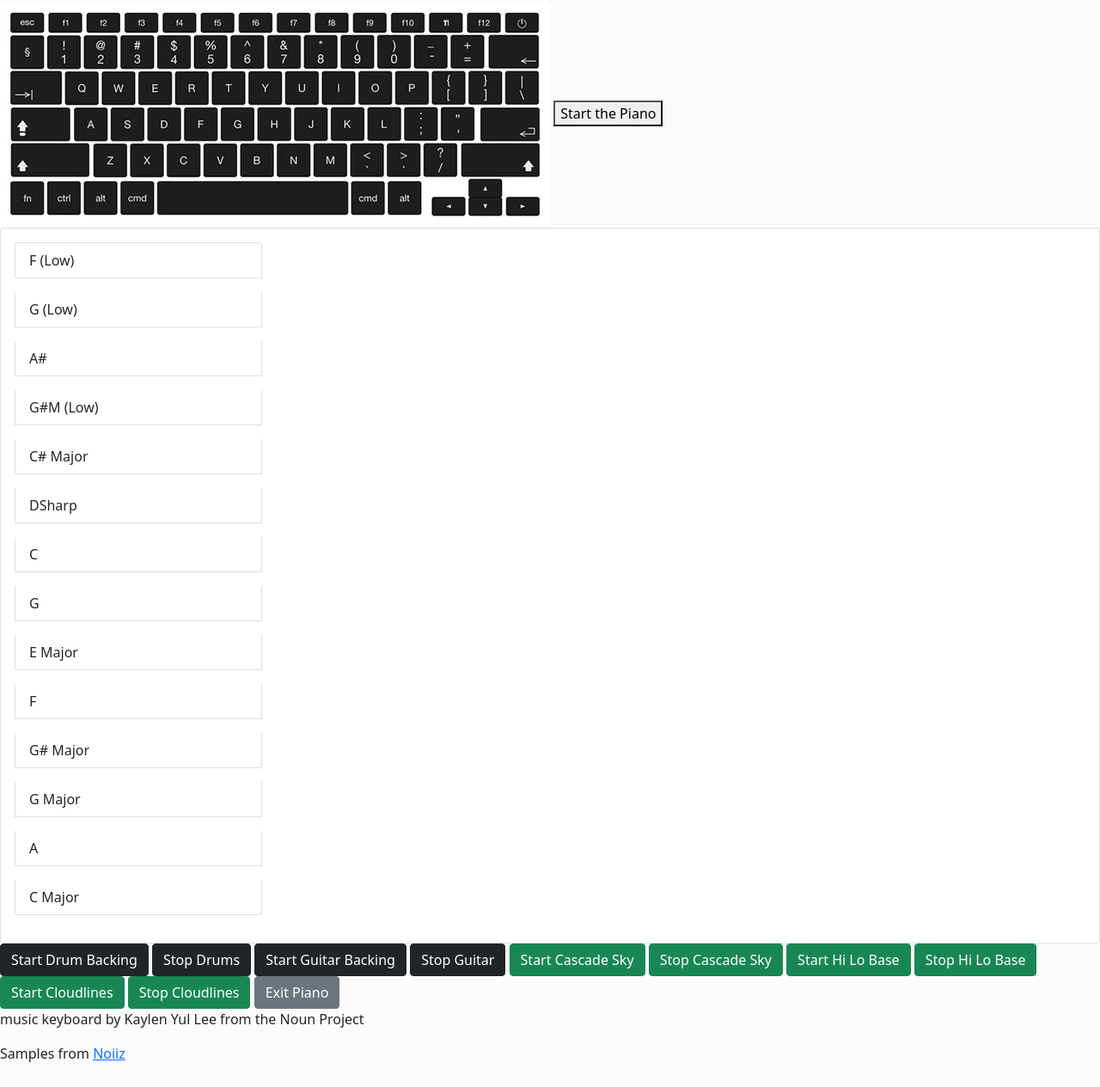
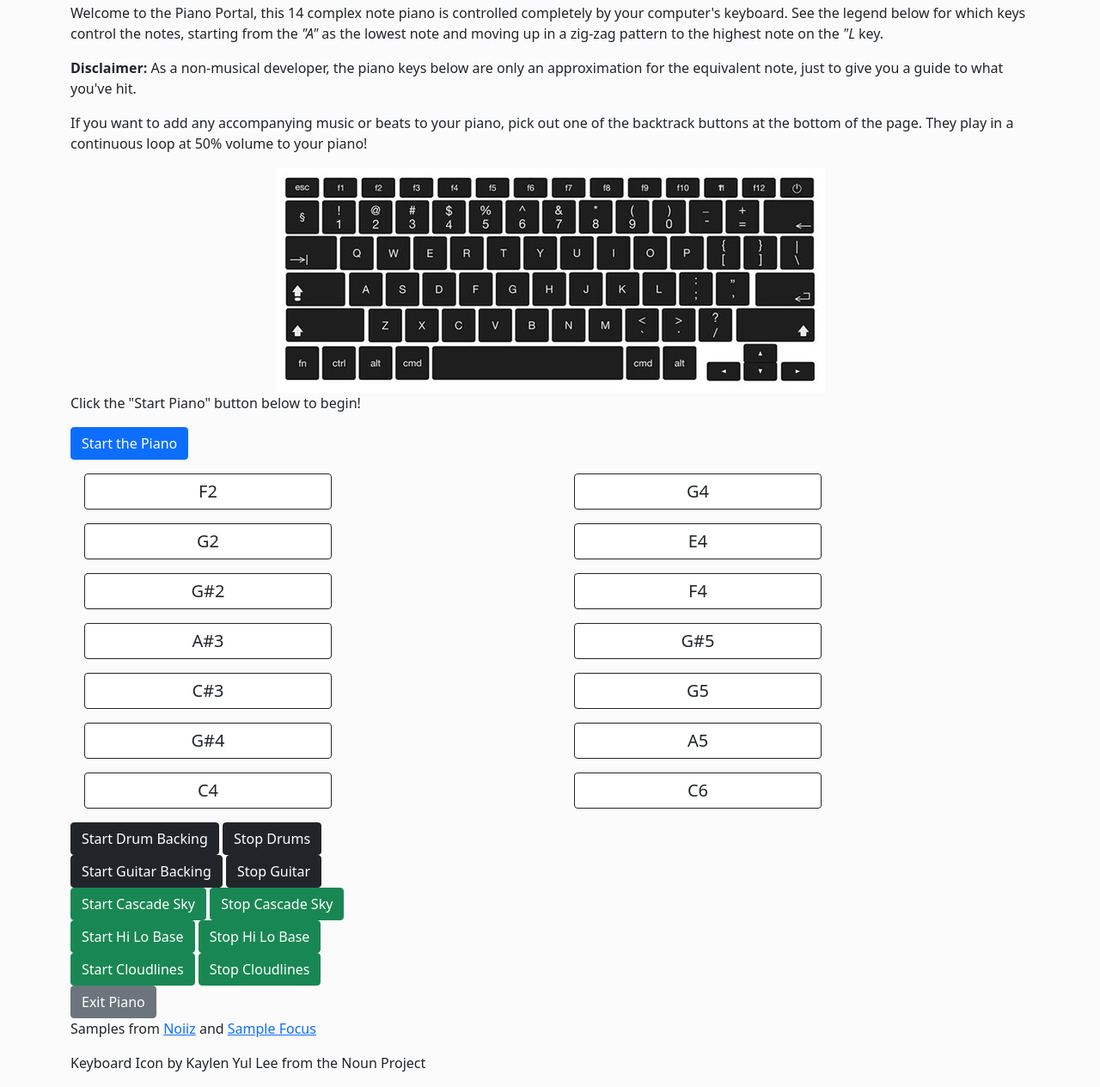
Before and after one commit to KSFlynn007/exit-strategy, a website: page index.html in a window 1280 px wide. Shown: the part 53-1318 px from the top of the page at 86% size. Drawn offline with nearby package versions, Linux system fonts and the light colour scheme.

Commit message:
updated content
added new tile names
added description
commented in auto-close
reordered a couple of keys on scale
added some basic bootstrap styling

```diff
--- a/index.html
+++ b/index.html
@@ -11,62 +11,112 @@
 </head>
 
 <body>
-    <header>
-        <h1>Piano</h1>
-    </header>
-    <img src="/img/laptop-keys.jpg" alt="computerKey-guide">
+    <div class="container">
+        <h1>Piano Portal</h1>
+        <p class="intro">Welcome to the Piano Portal, this 14 complex note piano is controlled completely by your computer's keyboard.
+            See the legend below for which keys control the notes, starting from the <em>"A"</em> as the lowest note and moving up in a zig-zag
+            pattern to the highest note on the <em>"L</em> key.
+        </p>
 
-    <button onclick="playPiano()">Start the Piano</button>
+        <p class="intro"><span style="font-weight: bold;">Disclaimer:</span> As a non-musical developer, the piano keys below are only an approximation for the equivalent note, just to
+            give you a guide to what you've hit.</p>
 
-    <div class="card">
-        <ul class="list-group m-3" style="width: 18rem;">
-            <li class="list-group-item mb-3" id="sat-FLow">
-                F (Low)
-            </li>
-            <li class="list-group-item mb-3" id="sat-GLow">
-                G (Low)
-            </li>
-            <li class="list-group-item mb-3" id="sat-ASharp">
-                A#
-            </li>
-            <li class="list-group-item mb-3" id="sat-GSharpMLow">
-                G#M (Low)
-            </li>
-            <li class="list-group-item mb-3" id="sat-CSharpM">
-                C# Major
-            </li>
-            <li class="list-group-item mb-3" id="sat-DSharp">
-                DSharp
-            </li>
-            <li class="list-group-item mb-3" id="sat-C">
-                C
-            </li>
-            <li class="list-group-item mb-3" id="sat-G">
-                G
-            </li>
-            <li class="list-group-item mb-3" id="sat-Em">
-                E Major
-            </li>
-            <li class="list-group-item mb-3" id="sat-F">
-                F
-            </li>
-            <li class="list-group-item mb-3" id="sat-GSharpM">
-                G# Major
-            </li>
-            <li class="list-group-item mb-3" id="sat-GM">
-                G Major
-            </li>
-            <li class="list-group-item mb-3" id="sat-A">
-                A
-            </li>
-            <li class="list-group-item mb-3" id="sat-Cm">
-                C Major
-            </li>
+        <p class="intro">If you want to add any accompanying music or beats to your piano, pick out one of the backtrack buttons at the bottom of the page.
+            They play in a continuous loop at 50% volume to your piano!
+        </p>
 
-        </ul>
     </div>
 
-    <!-- add in beats with audio attribute "loop='true'" -->
+    <div class="container">
+            <img src="/img/laptop-keys.jpg" alt="computerKey-guide" class="mx-auto d-block">
+
+            <p>Click the "Start Piano" button below to begin!</p>
+            <button class="btn btn-primary" onclick="playPiano()">Start the Piano</button>
+    </div>
+
+
+    <div class="container">
+        <div class="row">
+            <!-- LOW KEYS -->
+            <div class="col">
+                <div class="card m-3 pt-2 border-dark" style="width: 18rem;" id="sat-FLow">
+                    <h5 class="card-title text-center">
+                        F2
+                    </h5>
+                </div>
+                <div class="card m-3 pt-2 border-dark" style="width: 18rem;" id="sat-GLow">
+                    <h5 class="card-title text-center">
+                        G2
+                    </h5>
+                </div>
+                <div class="card m-3 pt-2 border-dark" style="width: 18rem;" id="sat-GSharpMLow">
+                    <h5 class="card-title text-center">
+                        G#2
+                    </h5>
+                </div>
+                <div class="card m-3 pt-2 border-dark" style="width: 18rem;" id="sat-ASharp">
+                    <h5 class="card-title text-center">
+                        A#3
+                    </h5>
+                </div>
+                <div class="card m-3 pt-2 border-dark" style="width: 18rem;" id="sat-CSharpM">
+                    <h5 class="card-title text-center">
+                        C#3
+                    </h5>
+                </div>
+                <div class="card m-3 pt-2 border-dark" style="width: 18rem;" id="sat-DSharp">
+                    <h5 class="card-title text-center">
+                        G#4
+                    </h5>
+                </div>
+                <div class="card m-3 pt-2 border-dark" style="width: 18rem;" id="sat-C">
+                    <h5 class="card-title text-center">
+                        C4
+                    </h5>
+                </div>
+            </div>
+            <div class="col">
+                <!-- HI KEYS -->
+                <div class="card m-3 pt-2 border-dark" style="width: 18rem;" id="sat-G">
+                    <h5 class="card-title text-center">
+                        G4
+                    </h5>
+                </div>
+                <div class="card m-3 pt-2 border-dark" style="width: 18rem;" id="sat-Em">
+                    <h5 class="card-title text-center">
+                        E4
+                    </h5>
+                </div>
+                <div class="card m-3 pt-2 border-dark" style="width: 18rem;" id="sat-F">
+                    <h5 class="card-title text-center">
+                        F4
+                    </h5>
+                </div>
+                <div class="card m-3 pt-2 border-dark" style="width: 18rem;" id="sat-GSharpM">
+                    <h5 class="card-title text-center">
+                        G#5
+                    </h5>
+                </div>
+                <div class="card m-3 pt-2 border-dark" style="width: 18rem;" id="sat-GM">
+                    <h5 class="card-title text-center">
+                        G5
+                    </h5>
+                </div>
+                <div class="card m-3 pt-2 border-dark" style="width: 18rem;" id="sat-A">
+                    <h5 class="card-title text-center">
+                        A5
+                    </h5>
+                </div>
+                <div class="card m-3 pt-2 border-dark" style="width: 18rem;" id="sat-Cm">
+                    <h5 class="card-title text-center">
+                        C6
+                    </h5>
+                </div>
+            </div>
+        </div>
+    </div>
+
+
 
     <audio id="FLow" preload="auto">
         <source src="/spaceAndTime-wav/spaceAndTime-FLow.wav">
@@ -78,13 +128,13 @@
         </source>
         This browser does not support the HTML5 audio tag.
     </audio>
-    <audio id="ASharp" preload="auto">
-        <source src="/spaceAndTime-wav/spaceAndTime-ASharp.wav">
+    <audio id="GSharpmLow" preload="auto">
+        <source src="/spaceAndTime-wav/spaceAndTime-GSharpmLow.wav">
         </source>
         This browser does not support the HTML5 audio tag.
     </audio>
-    <audio id="GSharpmLow" preload="auto">
-        <source src="/spaceAndTime-wav/spaceAndTime-GSharpmLow.wav">
+    <audio id="ASharp" preload="auto">
+        <source src="/spaceAndTime-wav/spaceAndTime-ASharp.wav">
         </source>
         This browser does not support the HTML5 audio tag.
     </audio>
@@ -140,21 +190,38 @@
     </audio>
 
     <!-- backtracks -->
-    <container class="simple-backing">
+    <div class="container">
+        <div class="row">
+            <div class="col">
                 <button class="btn btn-dark" onclick="playDrums()">Start Drum Backing</button>
                 <button class="btn btn-dark" onclick="stopDrums()">Stop Drums</button>
+            </div>
+        </div>
+        <div class="row">
+            <div class="col">
                 <button class="btn btn-dark" onclick="playGuitar()">Start Guitar Backing</button>
                 <button class="btn btn-dark" onclick="stopGuitar()">Stop Guitar</button>
-    </container>
-
-    <container class="complex-backing">
+            </div>
+        </div>
+        <div class="row">
+            <div class="col">
                 <button class="btn btn-success" onclick="playCascadeSky()">Start Cascade Sky</button>
                 <button class="btn btn-success" onclick="stopCascadeSky()">Stop Cascade Sky</button>
+            </div>
+        </div>
+        <div class="row">
+            <div class="col">
                 <button class="btn btn-success" onclick="playHiLoBase()">Start Hi Lo Base</button>
                 <button class="btn btn-success" onclick="stopHiLoBase()">Stop Hi Lo Base</button>
+            </div>
+        </div>
+        <div class="row">
+            <div class="col">
                 <button class="btn btn-success" onclick="playCloudlines()">Start Cloudlines</button>
                 <button class="btn btn-success" onclick="stopCloudlines()">Stop Cloudlines</button>
-    </container>
+            </div>
+        </div>
+    </div>
 
     <audio id="drums" preload="auto" loop="true">
         <source src="/backtracks/laid-back-drums_92bpm_C_major.wav">
@@ -184,9 +251,11 @@
 
 
     <!-- Button trigger modal -->
+    <div class="container">
         <button type="button" class="btn btn-secondary" data-bs-toggle="modal" data-bs-target="#exitConfirm" onclick="pausePiano()">
             Exit Piano
         </button>
+    </div>
 
     <!-- Modal -->
     <div class="modal fade" id="exitConfirm" tabindex="-1" aria-labelledby="exitConfirmLabel" aria-hidden="true">
@@ -204,10 +273,10 @@
         </div>
     </div>
 
-    <footer>
-        <p>music keyboard by Kaylen Yul Lee from the Noun Project</p>
-        <p>Samples from <a href="https://www.noiiz.com" target="_blank">Noiiz</a></p>
-    </footer>
+    <div class="container">
+        <p>Samples from <a href="https://www.noiiz.com" target="_blank">Noiiz</a> and <a href="https://samplefocus.com/">Sample Focus</a></p>
+        <p>Keyboard Icon by Kaylen Yul Lee from the Noun Project</p>
+    </div>
 
     <script src="https://code.jquery.com/jquery-3.6.0.slim.min.js"
         integrity="sha256-u7e5khyithlIdTpu22PHhENmPcRdFiHRjhAuHcs05RI=" crossorigin="anonymous"></script>
--- a/js/music.js
+++ b/js/music.js
@@ -102,6 +102,16 @@ function playPiano()
         }
         if(key == '83'){
             // s
+            $("#sat-GSharpMLow").addClass("bg-dark").delay(1000).queue(function(){
+                $(this).removeClass("bg-dark").dequeue();
+            });
+            $("#sat-GSharpMLow").addClass("text-white").delay(60).queue(function(){
+                $(this).removeClass("text-white").dequeue();
+            });
+            cloneAndPlay(GSharpmLow)
+        }
+        if(key == '69'){
+            // e
             $("#sat-ASharp").addClass("bg-dark").delay(1000).queue(function(){
                 $(this).removeClass("bg-dark").dequeue();
             });
@@ -109,16 +119,6 @@ function playPiano()
                 $(this).removeClass("text-white").dequeue();
             });
             cloneAndPlay(ASharp)
-        }
-        if(key == '69'){
-            // e
-            $("#sat-GSharpMLow").addClass("bg-dark").delay(1000).queue(function(){
-                $(this).removeClass("bg-dark").dequeue();
-            });
-            $("#sat-GSharpMLow").addClass("text-white").delay(60).queue(function(){
-                $(this).removeClass("text-white").dequeue();
-            });
-            cloneAndPlay(GSharpmLow)
         }
         if(key == '68'){
             // d
--- a/js/scripts.js
+++ b/js/scripts.js
@@ -57,5 +57,5 @@ function quitPiano()
     modalTitle.replaceWith($('<h1 class="goodbyeMessage w-100"> Thank you for playing! </h1>'));
 
     // close window:
-    // setTimeout('self.close()', 1500);
+    setTimeout('self.close()', 1500);
 }
--- a/styles/style.scss
+++ b/styles/style.scss
@@ -1,5 +1,5 @@
-$orange: #ca5e21;
-$red: #542019;
+$mid: #ca5e21;
+$dark: #542019;
 $white: #fbfbfb;
 
 * {
@@ -8,11 +8,11 @@ $white: #fbfbfb;
 }
 
 body {
-  background-color: $white;
+  background-color: $mid;
 }
 
 h1 {
-  color: $red;
+  color: $dark;
 }
 
 // EXIT
@@ -21,7 +21,7 @@ h1 {
 }
 
 .goodbyeMessage {
-  color: $red;
+  color: $dark;
 }
 
 .counter {
```
Lines whose indentation alone changed are shown as unchanged.
